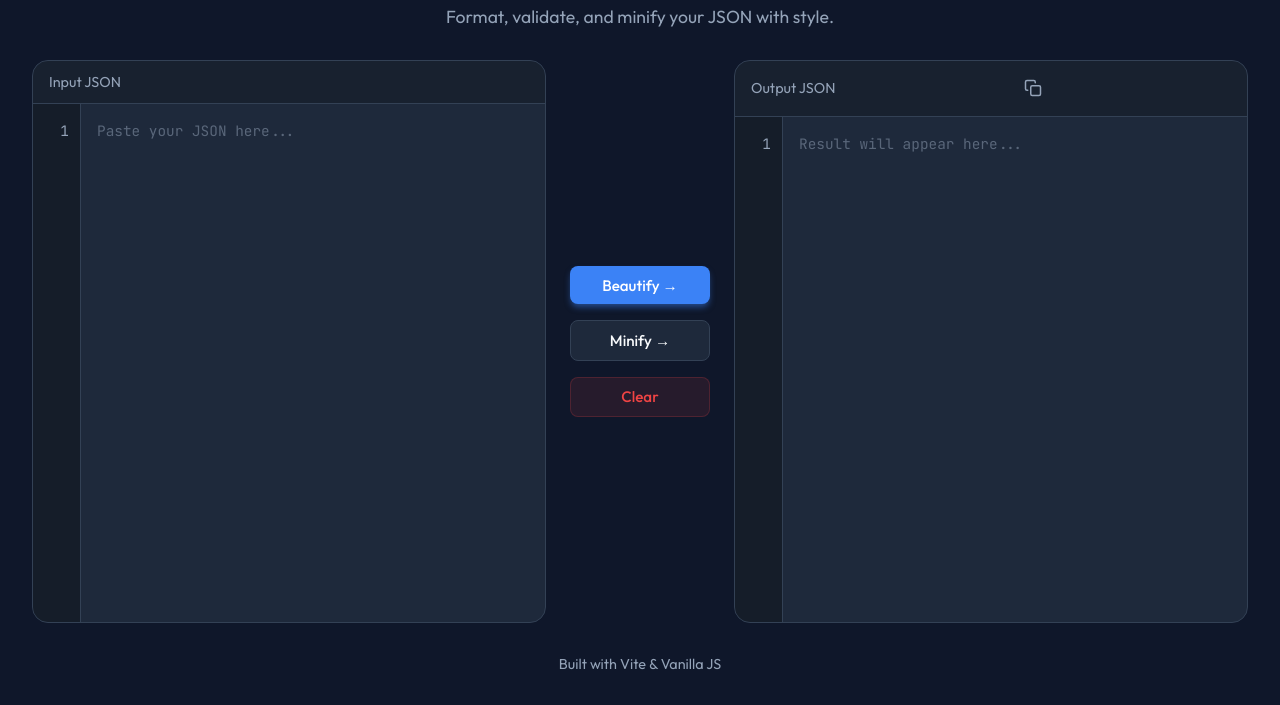
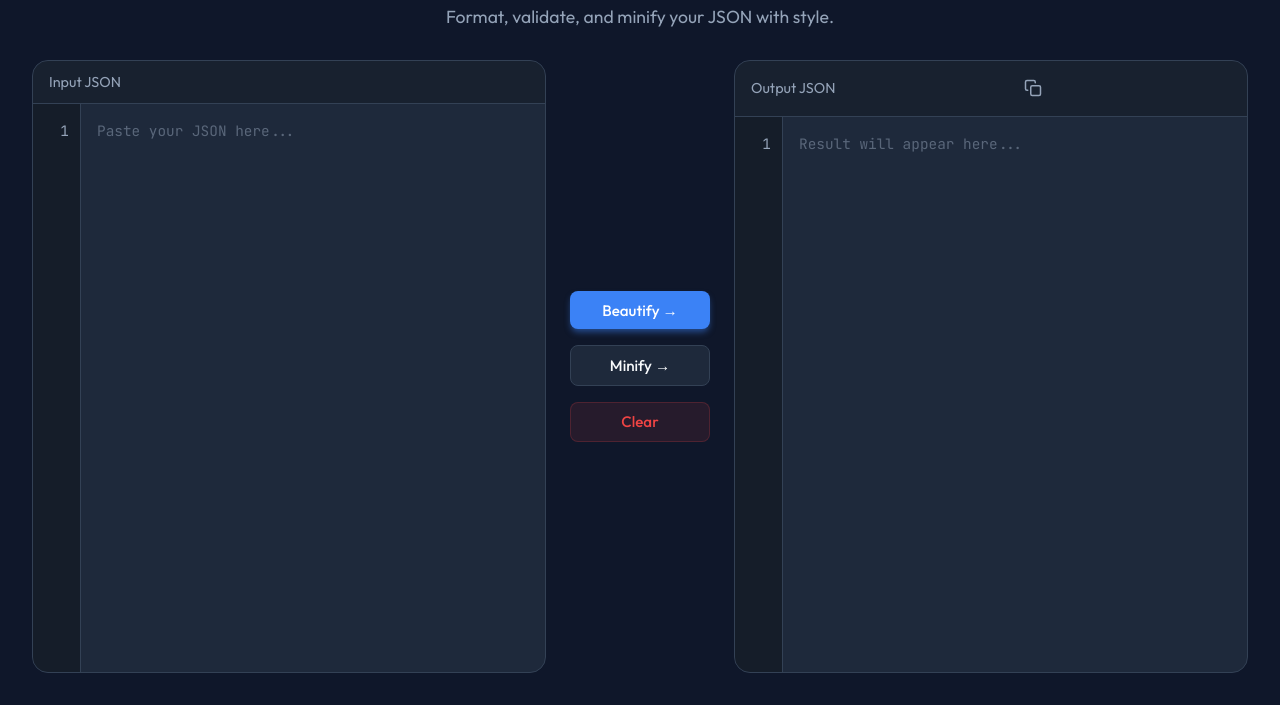
Before and after one commit to osmanthegreat/JsonBeautifier, a website built with Vite: page index.html in a window 1280 px wide. Shown: the part 95-800 px from the top of the page. Built offline with nearby package versions, Linux system fonts and the light colour scheme.

Commit message:
Add README.md

```diff
--- a/index.html
+++ b/index.html
@@ -81,9 +81,6 @@
       <div id="errorDisplay" class="error-display hidden"></div>
     </main>
 
-    <footer>
-      <p>Built with Vite & Vanilla JS</p>
-    </footer>
   </div>
   <script type="module" src="/main.js"></script>
 </body>
```
Also changed, not shown: README.md (added).
